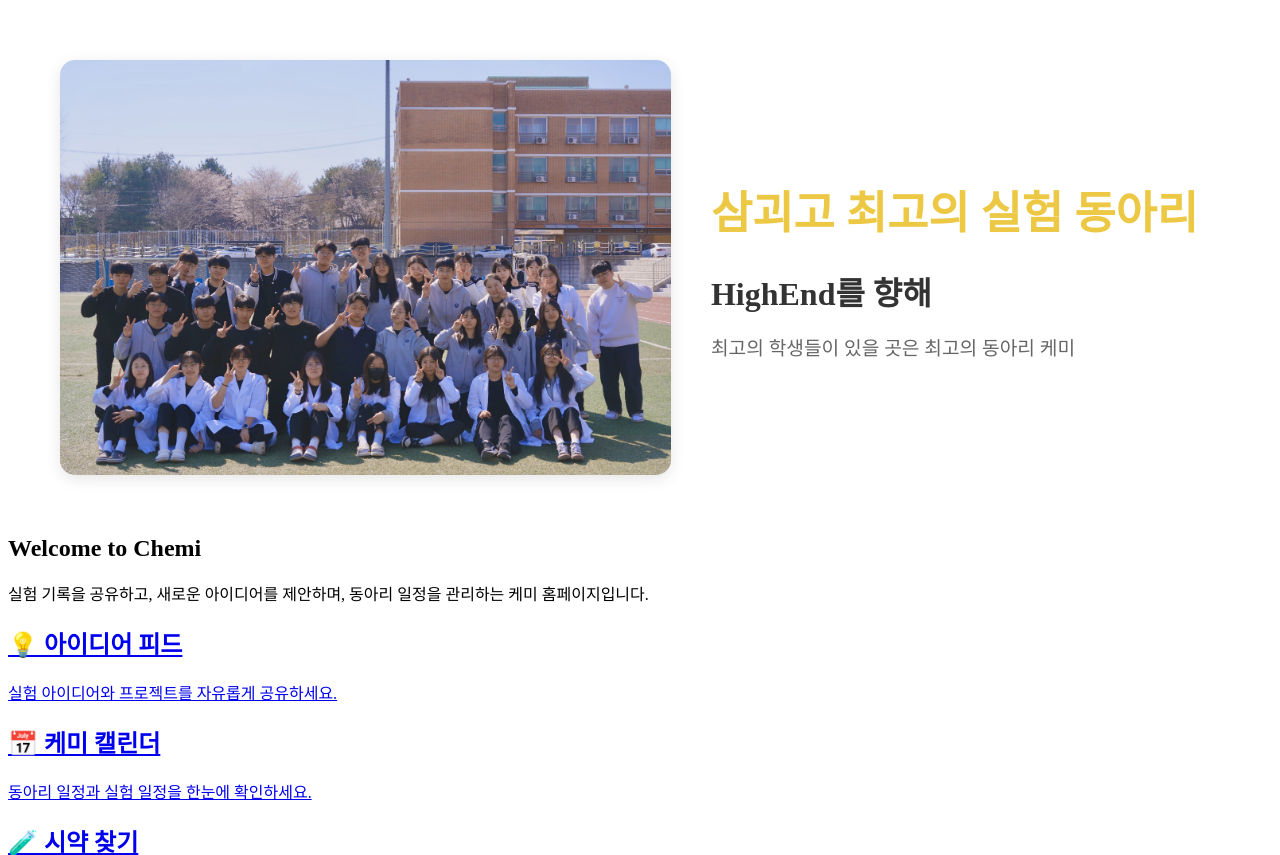
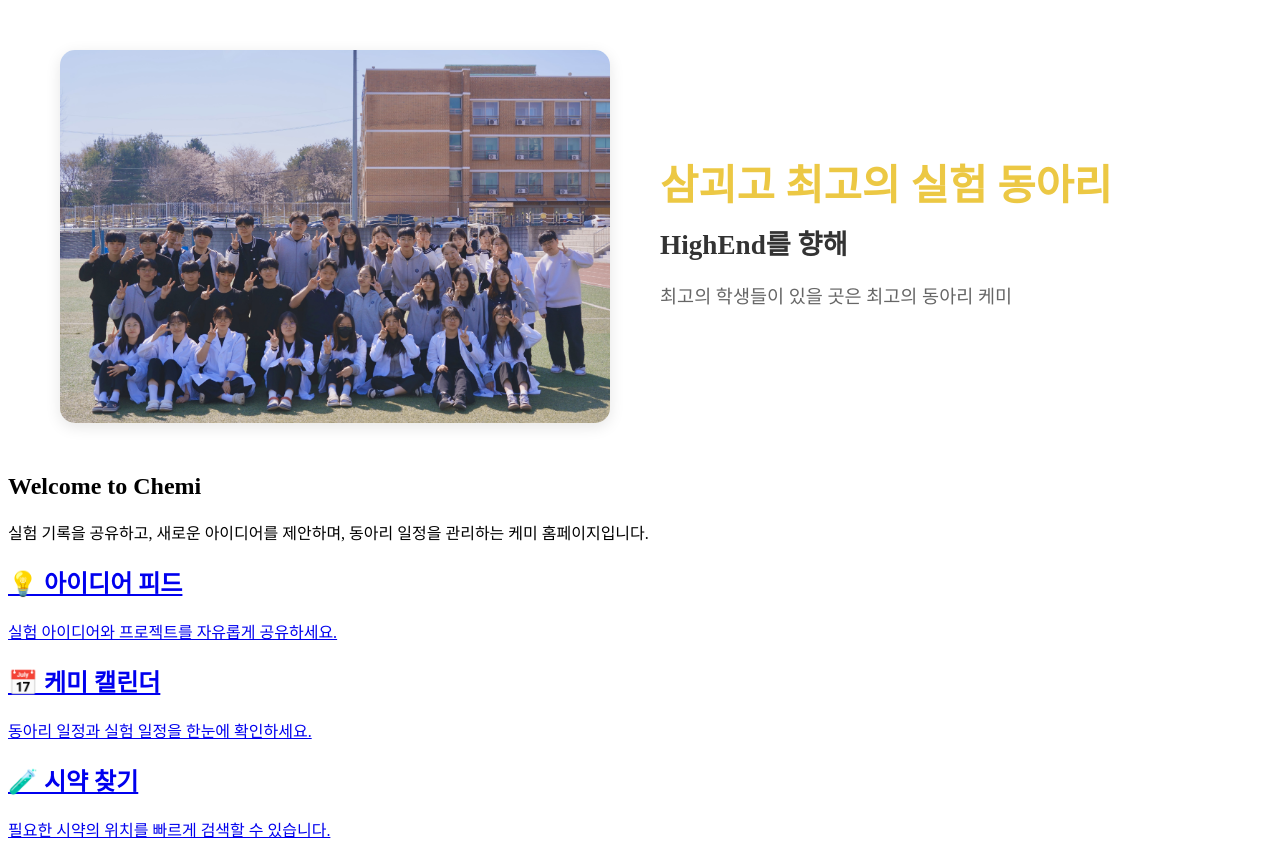
Before and after one commit to sunyoul-chemi/samgoe-chemi, a Flask app: page / in a window 1280 px wide. Shown: the part 51-906 px from the top of the page. Run offline with Flask 3, Linux system fonts and the light colour scheme.

Commit message:
Update index.html

```diff
--- a/templates/index.html
+++ b/templates/index.html
@@ -2,83 +2,19 @@
 
 {% block content %}
 
-<style>
-  .hero-container {
-    display: flex;
-    flex-direction: row;
-    align-items: center;
-    justify-content: space-between;
-    width: 100%;
-    max-width: 1200px;
-    margin: 40px auto;
-    padding: 20px;
-    box-sizing: border-box;
-    gap: 40px;
-  }
-  .hero-img-box {
-    flex: 1.2;  /* 노트북에서 사진이 조금 더 시원하게 보이도록 비율 조정 */
-    width: 100%;
-  }
-  .hero-text-box {
-    flex: 1;
-    word-break: keep-all;
-  }
-  .hero-title {
-    font-size: 2.8rem;
-    color: #ecc844;
-    font-weight: bold;
-    margin-bottom: 15px;
-    line-height: 1.2;
-  }
-  .hero-subtitle {
-    font-size: 2rem;
-    font-weight: bold;
-    margin-bottom: 20px;
-    color: #333;
-  }
-  .hero-desc {
-    font-size: 1.2rem;
-    color: #666;
-    line-height: 1.6;
-  }
+<section style="display: flex; flex-wrap: wrap; align-items: center; justify-content: center; width: 100%; max-width: 1200px; margin: 30px auto; padding: 20px; box-sizing: border-box; gap: 40px;">
 
-  /* 🚨 패드나 핸드폰(화면 가로 992px 이하)에서만 작동하는 마법의 구역 */
-  @media (max-width: 992px) {
-    .hero-container {
-      flex-direction: column; /* 사진 밑으로 글자가 자연스럽게 떨어짐 */
-      text-align: center;
-      margin: 20px auto;
-      gap: 25px;
-    }
-    .hero-title {
-      font-size: 1.8rem; /* 모바일 기기 안에서 글자가 알맞게 줄어듬 */
-    }
-    .hero-subtitle {
-      font-size: 1.4rem;
-    }
-    .hero-desc {
-      font-size: 1rem;
-    }
-  }
-</style>
-
-<section class="hero-container">
-
-  <div class="hero-img-box">
-    <img src="{{ url_for('static', filename='KakaoTalk_20260709_143736435.jpg') }}" alt="홈화면 사진" style="width: 100%; height: auto; display: block; border-radius: 15px; box-shadow: 0 4px 15px rgba(0,0,0,0.1);">
+  <div style="flex: 1; min-width: 280px; max-width: 550px; width: 100%;">
+    <img src="{{ url_for('static', filename='KakaoTalk_20260709_143736435.jpg') }}" alt="홈화면 사진" style="width: 100%; height: auto; display: block; border-radius: 15px; box-shadow: 0 4px 15px rgba(0,0,0,0.1); object-fit: contain;">
   </div>
 
-  <div class="hero-text-box">
-    <h1 class="hero-title">삼괴고 최고의 실험 동아리</h1>
-    <h2 class="hero-subtitle">HighEnd를 향해</h2>
-    <p class="hero-desc">최고의 학생들이 있을 곳은 최고의 동아리 케미</p>
+  <div style="flex: 1; min-width: 280px; padding: 10px; word-break: keep-all;">
+    <h1 style="font-size: calc(1.8rem + 1vw); color: #ecc844; font-weight: bold; margin: 0 0 10px 0; line-height: 1.2;">삼괴고 최고의 실험 동아리</h1>
+    <h2 style="font-size: calc(1.3rem + 0.5vw); font-weight: bold; margin: 0 0 20px 0; color: #333;">HighEnd를 향해</h2>
+    <p style="font-size: calc(1rem + 0.2vw); color: #666; line-height: 1.6; margin: 0;">최고의 학생들이 있을 곳은 최고의 동아리 케미</p>
   </div>
 
 </section>
-</section>
-
-
-<section class="intro">
 
     <h2>Welcome to Chemi</h2>
 
```
